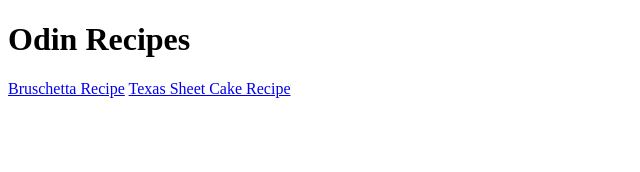
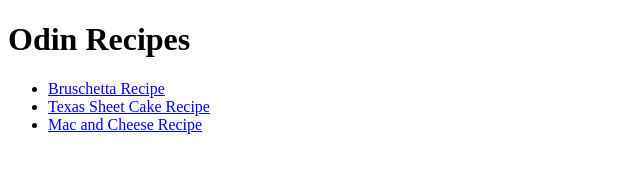
Before and after one commit to logjscript/odin-recipes, a plain HTML site: page index.html in a window 1280 px wide. Shown: the whole page, without its empty margins (0-640 px from the left). Drawn offline with Linux system fonts and the light colour scheme.

Commit message:
Add recipes into unordered list

```diff
--- a/index.html
+++ b/index.html
@@ -7,7 +7,10 @@
 
     <body>
         <h1>Odin Recipes</h1>
-        <a href="recipes/bruschetta.html">Bruschetta Recipe</a>
-        <a href="recipes/texas_cake.html">Texas Sheet Cake Recipe</a>
+        <ul>
+            <li><a href="recipes/bruschetta.html">Bruschetta Recipe</a></li>
+            <li><a href="recipes/texas_cake.html">Texas Sheet Cake Recipe</a></li>
+            <li><a href="recipes/mac.html">Mac and Cheese Recipe</a></li>
+        </ul>
     </body>
 </html>
```
